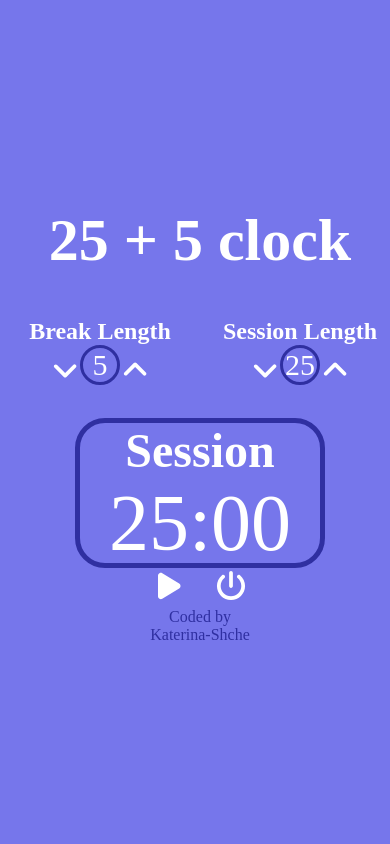
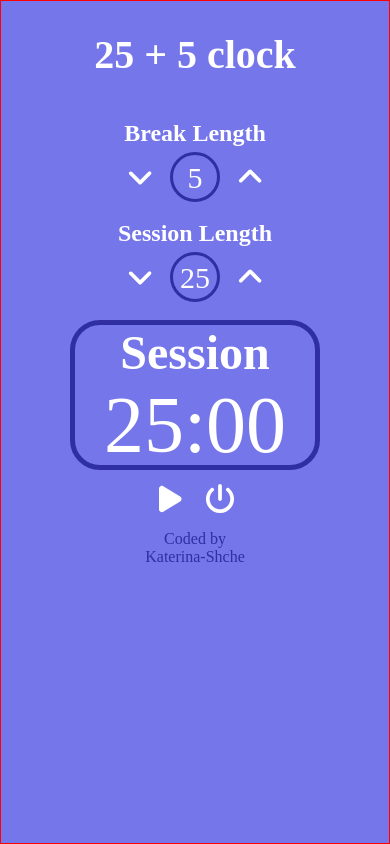
Before and after one commit to katerina-shche/pomodoro-timer, a React (Create React App) app: page / in a window 390 px wide. Built offline with nearby package versions, Linux system fonts and the light colour scheme.

Commit message:
finished

```diff
--- a/src/App.css
+++ b/src/App.css
@@ -53,6 +53,7 @@ h1 {
   width: 100%;
   height: 50%;
   justify-content: center;
+  margin-top: 5px;
 }
  #session-length, #break-length {
   flex-basis: 1;
@@ -67,15 +68,23 @@ button {
 }
 #session-decrement, #session-increment, #break-decrement, #break-increment {
   flex-basis: 1;
-  width: 30px;
-  height: 100%;
+  width: 50px;
+  height: 50px;
 }
+
+
 
 .icon {
   font-size: 30px;
   color: var(--title-color);
   opacity: 1;
 }
+
+.btn .icon {
+  display: inline-block;
+  line-height: 250px;
+}
+
 .btn .icon:hover {
   font-size: 36px;
 }
@@ -87,15 +96,37 @@ button {
 
 #break-length, #session-length {
   font-size: 30px;
-  width: 40px;
-  height: 40px;
+  width: 50px;
+  height: 50px;
   color: var(--title-color);
+  margin-left: 5px;
+  margin-right: 5px;
   display: flex;
+  align-items: center;
   text-align: center;
   justify-items: center;
   border: 3px var(--border-color) solid;
   border-radius: 50%;
+  display: inline-block;
+  line-height: 1.55;
 }
 #author {
   color: var(--border-color)
 }
+
+@media screen and (max-width: 400px) {
+  #adjustments {
+    flex-flow: column wrap;
+  }
+  .App {
+    width: 100vw;
+    min-width: 306px;
+    height: 100vh;
+    padding-top: 30px;
+    padding-bottom: 20px;
+    border: 1px red solid;
+  }
+  h1 {
+    font-size: 40px;
+  }
+}
--- a/src/components/Timer.css
+++ b/src/components/Timer.css
@@ -20,15 +20,16 @@
     display: flex;
     flex-flow: row nowrap;
     margin: 5px auto;
+    padding: 5px;
     width: 125px;
-    height: 30px;
+    height: 50px;
     justify-content: center;
     align-items: center;
 }
 #start_stop, #reset {
     flex-basis: 1;
-    height: 10vh;
-    width: 50vw;
+    height: 50px;
+    width: 50px;
     justify-content: center;
     align-content: center;
     padding-left: 5px;
```
